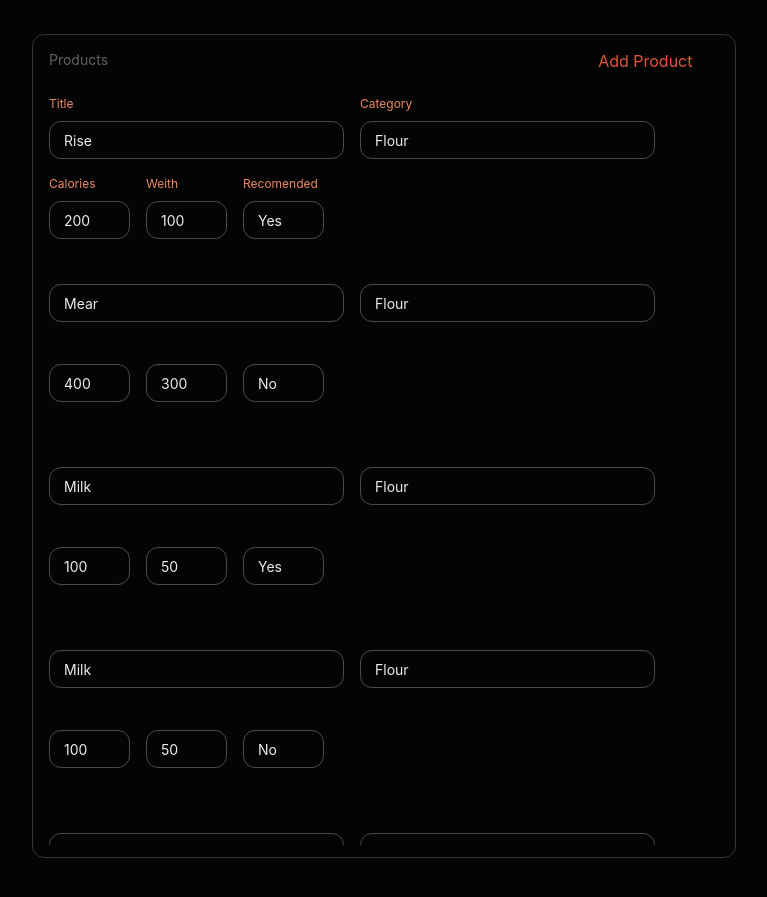
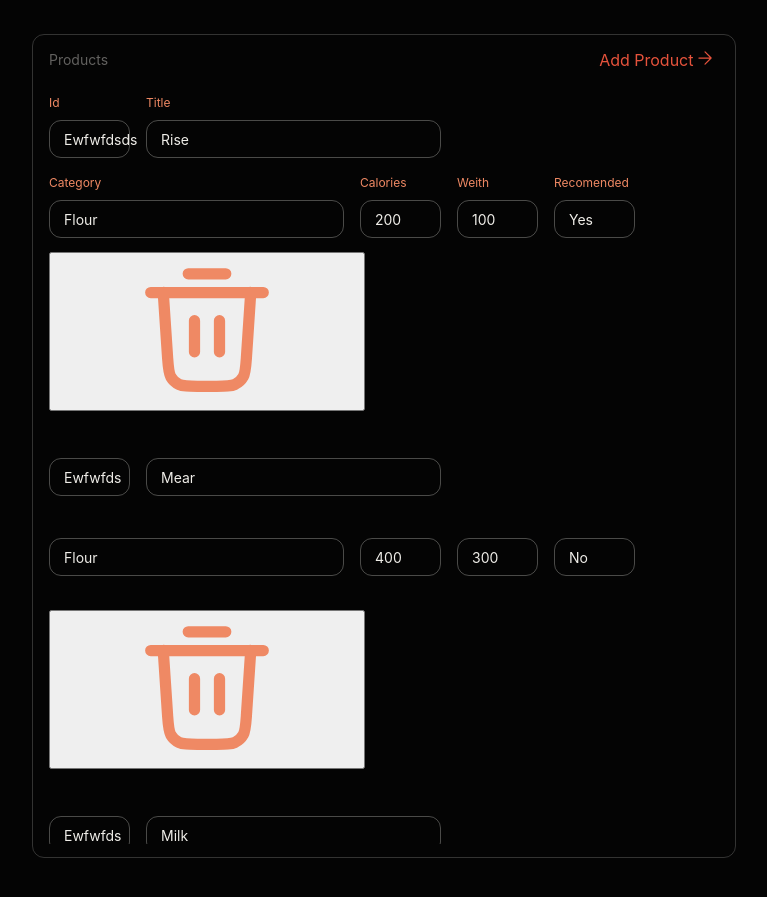
Before and after one commit to Nikolaus-B/power-pulse, a React (Create React App) app: page /power-pulse/diary in a window 1280 px wide. Shown: the part 169-1066 px from the top of the page, without its empty margins (256-1023 px from the left). Built offline with nearby package versions, Linux system fonts and the light colour scheme.

Commit message:
add icons and. try to fix

```diff
--- a/src/components/DashboardElement/DashboardElement.jsx
+++ b/src/components/DashboardElement/DashboardElement.jsx
@@ -11,7 +11,7 @@ export const DashboardElement = ({ name, icon, text, isOrange }) => {
   return (
     <Dashboard $isOrange={isOrange}>
       <IconAndTitleContainer>
-        <Icon height={20} width={20} />
+        <Icon height={20} width={20} iconid={icon} />
 
         <DashboardTitle $isOrange={isOrange}>{name}</DashboardTitle>
       </IconAndTitleContainer>
--- a/src/components/DayDashboard/DayDashboard.jsx
+++ b/src/components/DayDashboard/DayDashboard.jsx
@@ -16,35 +16,31 @@ export const DayDashboard = () => {
           isOrange={true}
           name={'Daily calorie intake'}
           text={'2200'}
-          icon={'fluent:food-24-filled'}
+          icon={'food'}
         />
 
         <DashboardElement
           isOrange={true}
           name={'Daily physical activity'}
           text={'110 min'}
-          icon={'fa-solid:dumbbell'}
+          icon={'dumbbell'}
         />
         <DashboardElement
           name={'Сalories consumed'}
           text={'707'}
-          icon={'fluent:food-apple-20-filled'}
+          icon={'apple'}
         />
 
-        <DashboardElement
-          name={'Сalories burned'}
-          text={'855'}
-          icon={'material-symbols-light:local-fire-department'}
-        />
+        <DashboardElement name={'Сalories burned'} text={'855'} icon={'fire'} />
         <DashboardElement
           name={'Calories remaining'}
           text={'1443'}
-          icon={'tabler:chart-bubble-filled'}
+          icon={'bubble'}
         />
         <DashboardElement
           name={'Sports remaining'}
           text={'85 min'}
-          icon={'fa-solid:running'}
+          icon={'running-man'}
         />
       </DashboardList>
       <NotificationContainer>
--- a/src/components/DayExercises/DayExercises.jsx
+++ b/src/components/DayExercises/DayExercises.jsx
@@ -1,5 +1,6 @@
 import React from 'react';
 import {
+  DayExercisesIcon,
   DayExercisesTitle,
   ExercisesContainer,
   ExercisesHeader,
@@ -7,7 +8,6 @@ import {
   Exerciseslist,
   NotFoundExercises,
 } from './DayExercises.styled';
-import { Icon } from 'components/Icon/Icon';
 
 export const DayExercises = () => {
   return (
@@ -15,7 +15,8 @@ export const DayExercises = () => {
       <ExercisesHeader>
         <DayExercisesTitle>Exercises</DayExercisesTitle>
         <ExercisesLink to="/exercises">
-          Add Exercise <Icon height={16} width={16} />
+          Add Exercise{' '}
+          <DayExercisesIcon height={15} width={15} iconid={'arrow'} />
         </ExercisesLink>
       </ExercisesHeader>
       <Exerciseslist>
--- a/src/components/DayExercises/DayExercises.styled.js
+++ b/src/components/DayExercises/DayExercises.styled.js
@@ -1,5 +1,6 @@
 import styled from 'styled-components';
 import { Link } from 'react-router-dom';
+import { Icon } from 'components/Icon/Icon';
 
 export const ExercisesContainer = styled.div`
   position: relative;
@@ -23,7 +24,12 @@ export const ExercisesHeader = styled.div`
 export const DayExercisesTitle = styled.p`
   font-size: 14px;
   line-height: 18px;
+  margin-left: 8px;
   color: var(--text-categories-color);
+`;
+
+export const DayExercisesIcon = styled(Icon)`
+  margin-bottom: -5px;
 `;
 
 export const ExercisesLink = styled(Link)`
--- a/src/components/DayProducts/DayProducts.jsx
+++ b/src/components/DayProducts/DayProducts.jsx
@@ -17,6 +17,7 @@ import { Icon } from 'components/Icon/Icon';
 // const products = [];
 const products = [
   {
+    id: 'ewfwfdsds',
     title: 'rise',
     category: 'flour',
     calories: '200',
@@ -24,6 +25,7 @@ const products = [
     recomended: true,
   },
   {
+    id: 'ewfwfds',
     title: 'mear',
     category: 'flour',
     calories: '400',
@@ -31,6 +33,7 @@ const products = [
     recomended: false,
   },
   {
+    id: 'ewfwfds',
     title: 'milk',
     category: 'flour',
     calories: '100',
@@ -38,6 +41,7 @@ const products = [
     recomended: true,
   },
   {
+    id: 'ewfwf',
     title: 'milk',
     category: 'flour',
     calories: '100',
@@ -45,6 +49,7 @@ const products = [
     recomended: false,
   },
   {
+    id: 'ewfwff',
     title: 'milk',
     category: 'flour',
     calories: '100',
@@ -67,12 +72,19 @@ export const DayProducts = () => {
     return value ? 'Yes' : 'No';
   };
 
+  const returnId = id => {
+    if (id === 'id') {
+      console.log(id);
+      return id;
+    }
+  };
+
   return (
     <ProductsContainer>
       <ProductHeader>
         <DayProductTitle>Products</DayProductTitle>
         <ProductsLink to="/product">
-          Add Product <Icon height={16} width={16} />
+          Add Product <Icon height={15} width={15} iconid={'arrow'} />
         </ProductsLink>
       </ProductHeader>
       {products.length ? (
@@ -80,11 +92,12 @@ export const DayProducts = () => {
           {products.map((el, i) => {
             return (
               <>
-                <Productsli>
+                <Productsli key={el.id}>
                   <ProductsItemsList>
                     {Object.entries(el).map(([key, value]) => {
                       return (
                         <ProductsItem
+                          key={returnId(key)}
                           $keyOfProduct={key}
                           className={defineClassNames(key, i)}
                         >
@@ -100,6 +113,9 @@ export const DayProducts = () => {
                         </ProductsItem>
                       );
                     })}
+                    <button>
+                      <Icon iconid={'trash-icon'} />
+                    </button>
                   </ProductsItemsList>
                 </Productsli>
               </>
```
